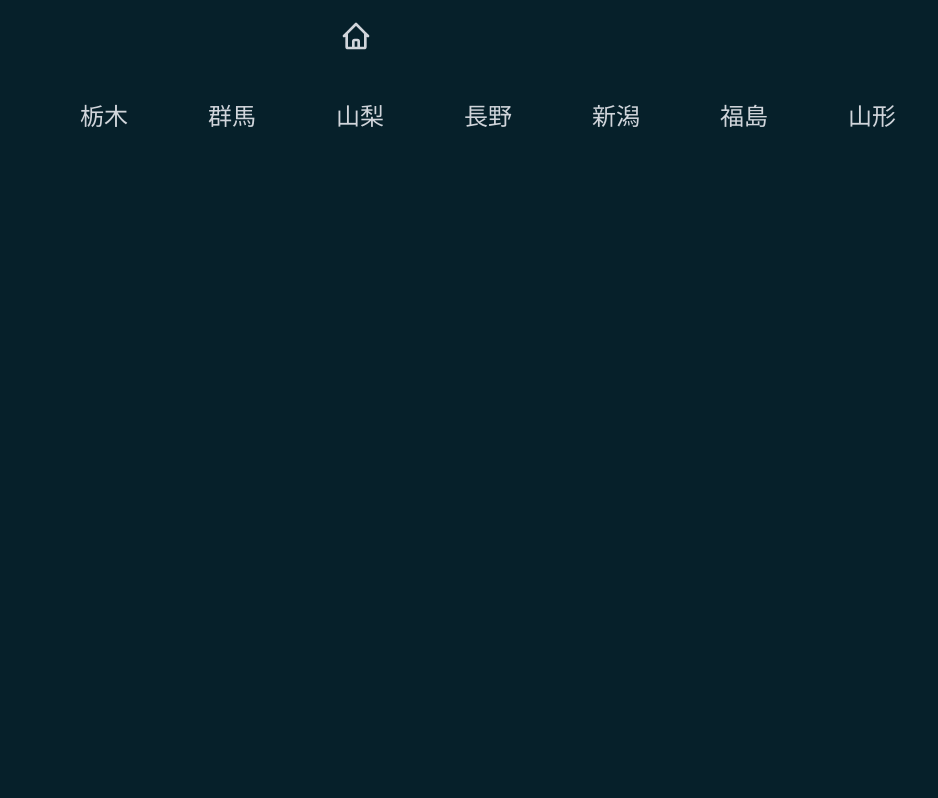
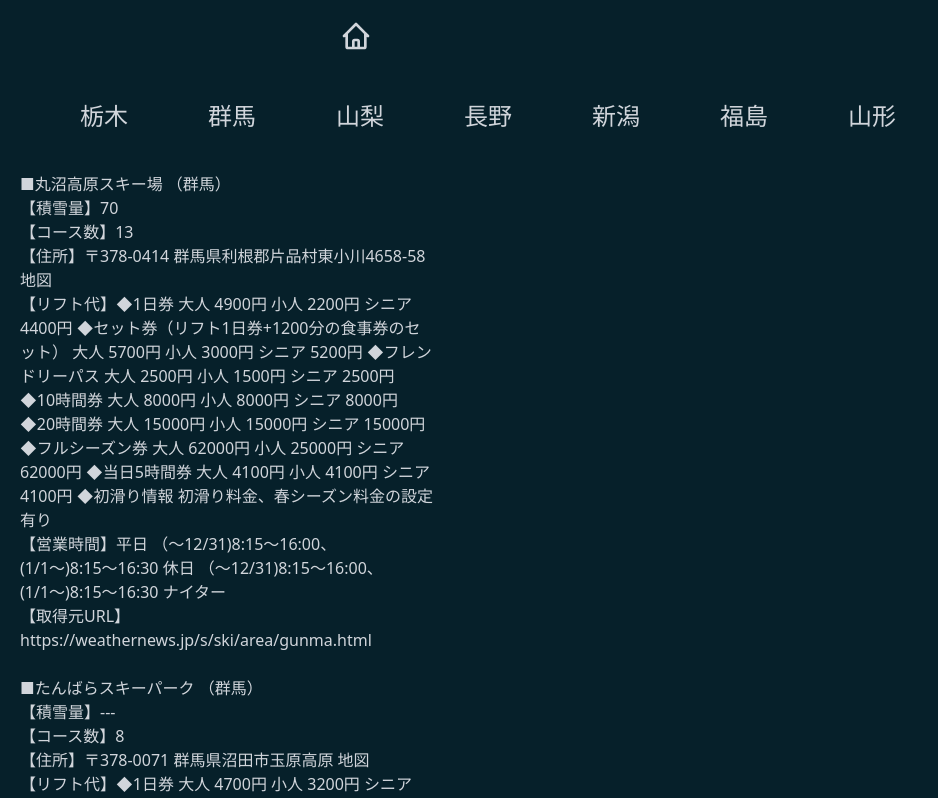
Before and after one commit to taizo-pro/hulu-2-yt, a Next.js app: page / in a window 1280 px wide. Shown: the top 798 px of the page, without its empty margins (0-938 px from the left). Built offline with nearby package versions, Linux system fonts and the light colour scheme; no server answers.

Commit message:
feat: JSON表示

```diff
--- a/components/Results.js
+++ b/components/Results.js
@@ -1,9 +1,23 @@
 import Thumbnail from "./Thumbnail"
 
 function Results({ results }) {
+  console.log("🚀 ~ file: Results.js ~ line 4 ~ Results ~ results", results)
   return (
     <div className="px-5 my-10 sm:grid md:grid-cols-2 xl:grid-cols-3 3xl:flex flex-wrap justify-center">
-
+      <ul>
+        {results.map(info => (
+          <li key={info.id}>
+          <p>■{info.area_name}</p>
+          <p>【積雪量】{info.snow_volume}</p>
+          <p>【コース数】{info.course}</p>
+          <p>【住所】{info.address}</p>
+          <p>【リフト代】{info.lift_charges}</p>
+          <p>【営業時間】{info.business_hours}</p>
+          <p>【取得元URL】{info.original_page_url}</p>
+          <br></br>
+          </li>
+        ))}
+      </ul>
     </div>
   );
 }
```
